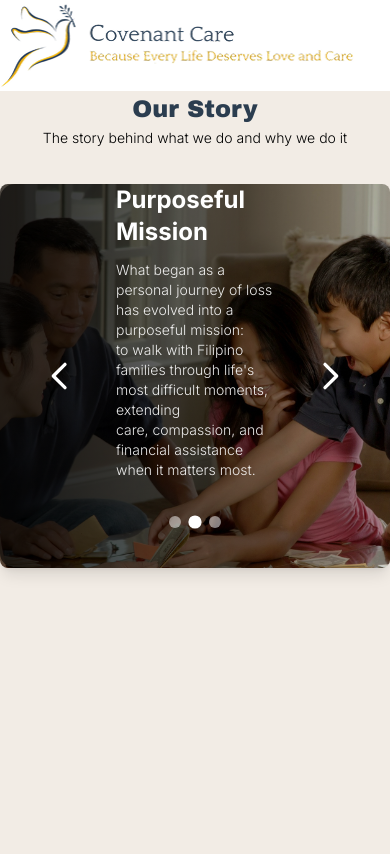
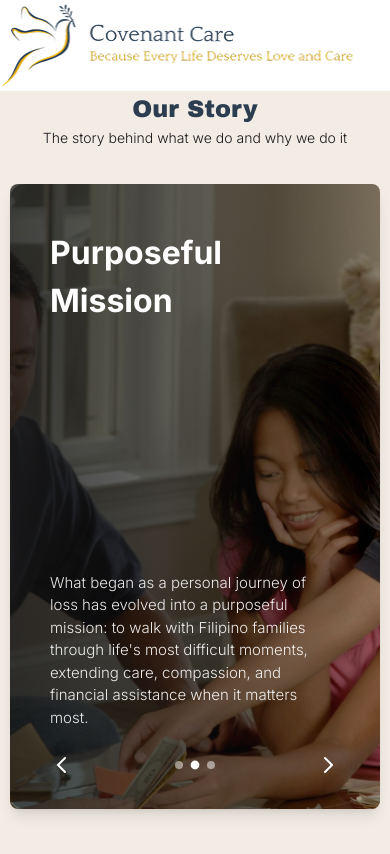
Before and after one commit to Comfort-Dev-Innov/covenant-care, a Next.js app: page / in a window 390 px wide. Shown: the top 854 px of the page. Built offline with nearby package versions, Linux system fonts and the light colour scheme.

Commit message:
fix: responsiveness improved and fixed

```diff
--- a/src/app/globals.css
+++ b/src/app/globals.css
@@ -13,12 +13,14 @@
   --background: #f2ece5;
   --foreground: #181818;
   --primary: #2B3D4F;
+  --black: #181818;
 }
 
 @theme inline {
   --color-background: var(--background);
   --color-foreground: var(--foreground);
   --color-primary: var(--primary);
+  --color-black: var(--black);
   --font-inter: "Inter", sans-serif;
   --font-archivo-black: "Archivo Black", sans-serif;
   --font-new-renaissance: "New Renaissance", serif;
--- a/src/components/base/ImageCarousel.tsx
+++ b/src/components/base/ImageCarousel.tsx
@@ -97,7 +97,7 @@ export default function ImageCarousel({
         >
           {items.map((item, index) => (
             <div key={index} className="w-full flex-shrink-0 relative">
-              <div className="relative w-full h-96 md:h-[625px] rounded-[15px]">
+              <div className="relative w-full h-[625px] rounded-[15px]">
                 <Image
                   src={item.image}
                   alt={item.title}
@@ -109,11 +109,11 @@ export default function ImageCarousel({
                 <div className="absolute inset-0 bg-gradient-to-r from-black/60 via-black/30 to-transparent rounded-[15px]"></div>
 
                 {/* Title and Content Overlay */}
-                <div className="absolute px-15 bottom-22 left-14 right-14 md:left-8 md:right-8 text-white">
-                  <h2 className="text-2xl md:text-[64px] font-bold mb-3 font-inter">
+                <div className="absolute flex flex-col justify-between md:justify-start h-[500px] md:h-auto px-0 sm:px-6 md:px-15 bottom-20 md:bottom-22 left-10 md:left-14 right-14 md:left-8 md:right-8 text-white">
+                  <h2 className="text-[32px] md:text-[64px] font-bold mb-2 md:mb-3 font-inter">
                     {item.title}
                   </h2>
-                  <p className="whitespace-pre-line font-inter font-light text-sm md:text-[20px] opacity-90">
+                  <p className="whitespace-normal lg:whitespace-pre-line font-inter font-light text-[15px] md:text-[20px] opacity-90">
                     {item.content}
                   </p>
                 </div>
@@ -128,12 +128,12 @@ export default function ImageCarousel({
             {/* Left arrow */}
             <button
               disabled={isTransitioning}
-              className="absolute left-4 cursor-default top-1/2 transform -translate-y-1/2 text-white hover:text-white/50 pl-6 rounded-full transition-all duration-200 disabled:opacity-50 disabled:cursor-not-allowed"
+              className="absolute left-4 cursor-default bottom-8 md:top-1/2 transform md:-translate-y-1/2 text-white hover:text-white/50 pl-6 rounded-full transition-all duration-200 disabled:opacity-50 disabled:cursor-not-allowed"
               aria-label="Previous image"
             >
               <svg
                 onClick={goToPrevious}
-                className="w-10 h-10 cursor-pointer"
+                className="md:w-10 md:h-10 w-6 h-6 cursor-pointer"
                 fill="none"
                 stroke="currentColor"
                 viewBox="0 0 24 24"
@@ -150,12 +150,12 @@ export default function ImageCarousel({
             {/* Right arrow */}
             <button
               disabled={isTransitioning}
-              className="cursor-default absolute right-4 top-1/2 transform -translate-y-1/2 text-white hover:text-white/50 pr-6 rounded-full transition-all duration-200 disabled:opacity-50 disabled:cursor-not-allowed"
+              className="cursor-default absolute right-4 bottom-8 md:top-1/2 transform md:-translate-y-1/2 text-white hover:text-white/50 pr-6 rounded-full transition-all duration-200 disabled:opacity-50 disabled:cursor-not-allowed"
               aria-label="Next image"
             >
               <svg
                 onClick={goToNext}
-                className="w-10 h-10 cursor-pointer"
+                className="md:w-10 md:h-10 w-6 h-6 cursor-pointer"
                 fill="none"
                 stroke="currentColor"
                 viewBox="0 0 24 24"
@@ -179,7 +179,7 @@ export default function ImageCarousel({
                 key={index}
                 onClick={() => goToSlide(index)}
                 disabled={isTransitioning}
-                className={`w-3 h-3 rounded-full transition-all duration-200 ${
+                className={`md:w-3 md:h-3 w-2 h-2 rounded-full transition-all duration-200 ${
                   index === currentIndex
                     ? 'bg-white scale-110'
                     : 'bg-white/50 hover:bg-white/70'
--- a/src/components/sections/OurStory.tsx
+++ b/src/components/sections/OurStory.tsx
@@ -27,12 +27,12 @@ const OurStory = () => {
     ];
 
     return (
-        <div className="max-w-[1202px] mx-auto">
+        <div className="max-w-[1202px] mx-auto px-[10px] sm:px-[20px] md:px-[30px] min-[1202px]:px-0">
             <div className="flex flex-col items-center justify-center">
                 <h1 className="font-archivo-black text-center text-primary text-[24px] md:text-[54px]">
                     Our Story
                 </h1>
-                <p className="font-light font-inter text-[14px] md:text-[18px] mb-[36px] md:mb-[53px]">
+                <p className="font-light font-inter text-black text-center text-[14px] md:text-[18px] mb-[36px] md:mb-[53px]">
                     The story behind what we do and why we do it
                 </p>
             </div>
```
